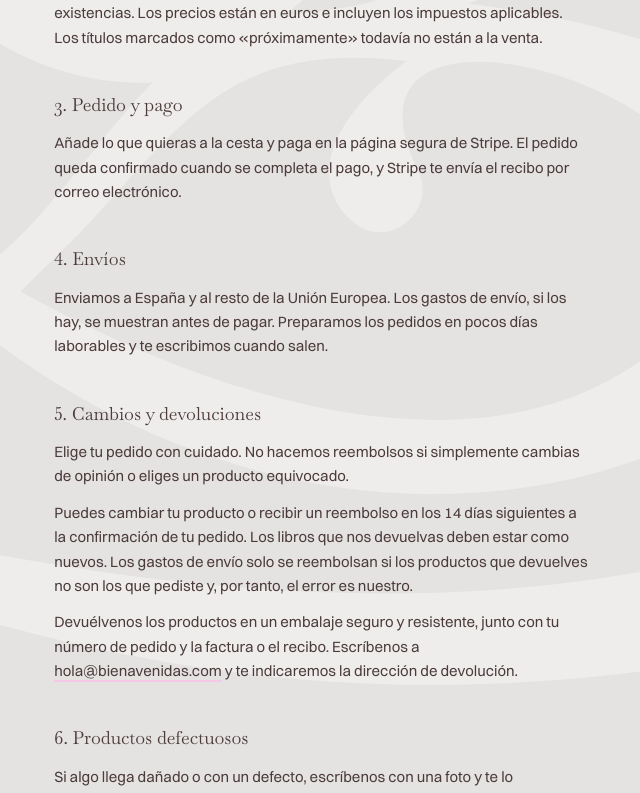
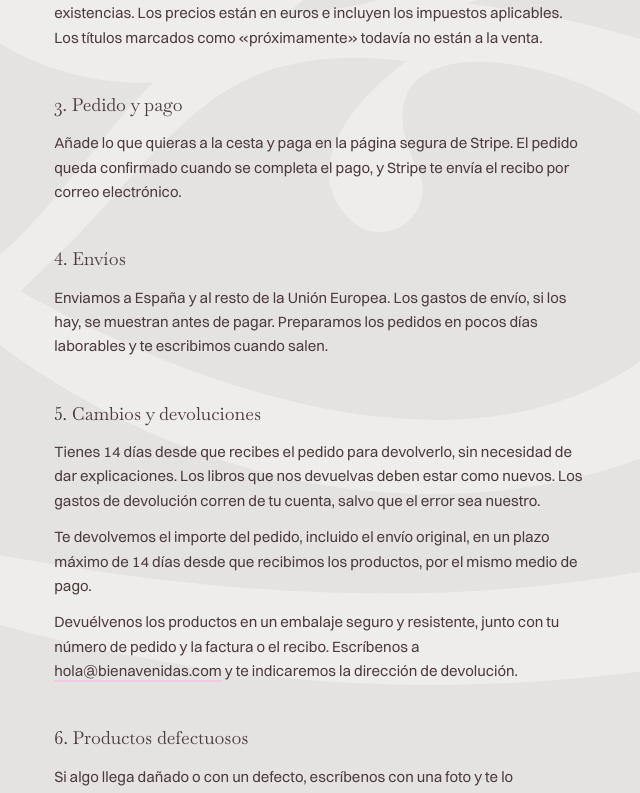
Before and after one commit to sabamamasakhlisi/bienavenidas, a Next.js app: page /condiciones in a window 1280 px wide. Shown: the part 404-1197 px from the top of the page, without its empty margins (318-958 px from the left). Built offline with nearby package versions, Linux system fonts and the light colour scheme.

Commit message:
Condiciones: 14-day withdrawal from receipt, per consumer law
Co-Authored-By: Claude Opus 5.5 (1M context) <noreply@anthropic.com>
Claude-Session: https://claude.ai/code/session_01E4D7G2xGY9egcu6DU1uSaQ

```diff
--- a/src/app/condiciones/page.tsx
+++ b/src/app/condiciones/page.tsx
@@ -64,15 +64,15 @@ export default function CondicionesPage() {
 
       <LegalSection title="5. Cambios y devoluciones">
         <p>
-          Elige tu pedido con cuidado. No hacemos reembolsos si simplemente
-          cambias de opinión o eliges un producto equivocado.
+          Tienes 14 días desde que recibes el pedido para devolverlo, sin
+          necesidad de dar explicaciones. Los libros que nos devuelvas deben
+          estar como nuevos. Los gastos de devolución corren de tu cuenta,
+          salvo que el error sea nuestro.
         </p>
         <p>
-          Puedes cambiar tu producto o recibir un reembolso en los 14 días
-          siguientes a la confirmación de tu pedido. Los libros que nos
-          devuelvas deben estar como nuevos. Los gastos de envío solo se
-          reembolsan si los productos que devuelves no son los que pediste y,
-          por tanto, el error es nuestro.
+          Te devolvemos el importe del pedido, incluido el envío original, en
+          un plazo máximo de 14 días desde que recibimos los productos, por el
+          mismo medio de pago.
         </p>
         <p>
           Devuélvenos los productos en un embalaje seguro y resistente, junto
```
